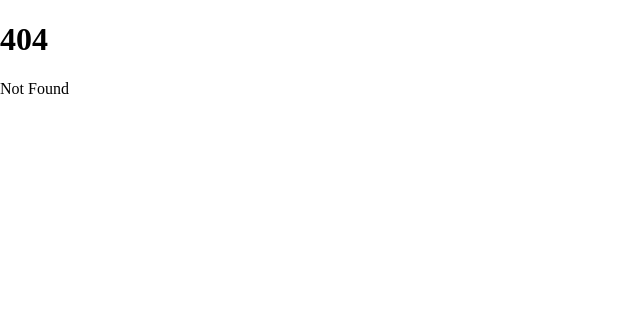
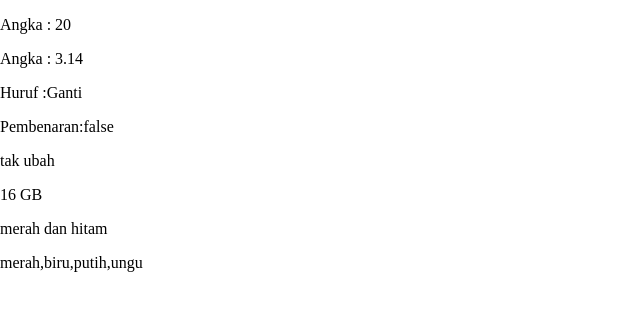
Before and after one commit to ad2701ly/latihan, a SvelteKit app: page /2022.09.09 in a window 1280 px wide. Before the commit this address had no page. Shown: the top 310 px of the page, without its empty margins (0-640 px from the left). Built offline with nearby package versions, Linux system fonts and the light colour scheme.

Commit message:
Latihan 2

```diff
--- /dev/null
+++ b/src/routes/2022.09.09/+page.svelte
@@ -0,0 +1,38 @@
+<script lang="ts">
+	//Pengenalan let dan const
+	//let bisa diubah nilainya
+	let angka = 45; //angka / number
+	let desimal = 3.14;
+	let huruf = 'huruf'; // string / huruf
+	let pembenaran = false; // booleean / pembenaran
+
+	//const tidak bisa diubah nilainya
+	const lainnya = 'tak ubah';
+
+	//mengganti variable / let
+	angka = 20;
+	huruf = 'contoh';
+	huruf = 'Ganti';
+
+	//Tipe data object
+	let flashdisk = {
+		merk: 'sandisk',
+		ukuran: '16 GB',
+		warma: 'merah dan hitam'
+	};
+
+	//tipe data array
+	const warna = ['merah', 'biru', 'putih', 'ungu'];
+</script>
+
+<p>Angka : {angka}</p>
+<p>Angka : {desimal}</p>
+<p>Huruf :{huruf}</p>
+<p>Pembenaran:{pembenaran}</p>
+
+<p>{lainnya}</p>
+
+<p>{flashdisk.ukuran}</p>
+<p>{flashdisk.warma}</p>
+
+<p>{warna}</p>
```
Also changed, not shown: src/routes/+page.svelte (+8 -55 lines), src/routes/2022.08.26/+page.svelte (added, +60 -0 lines), 1 other file (tests, documents, lock files or other folders).
